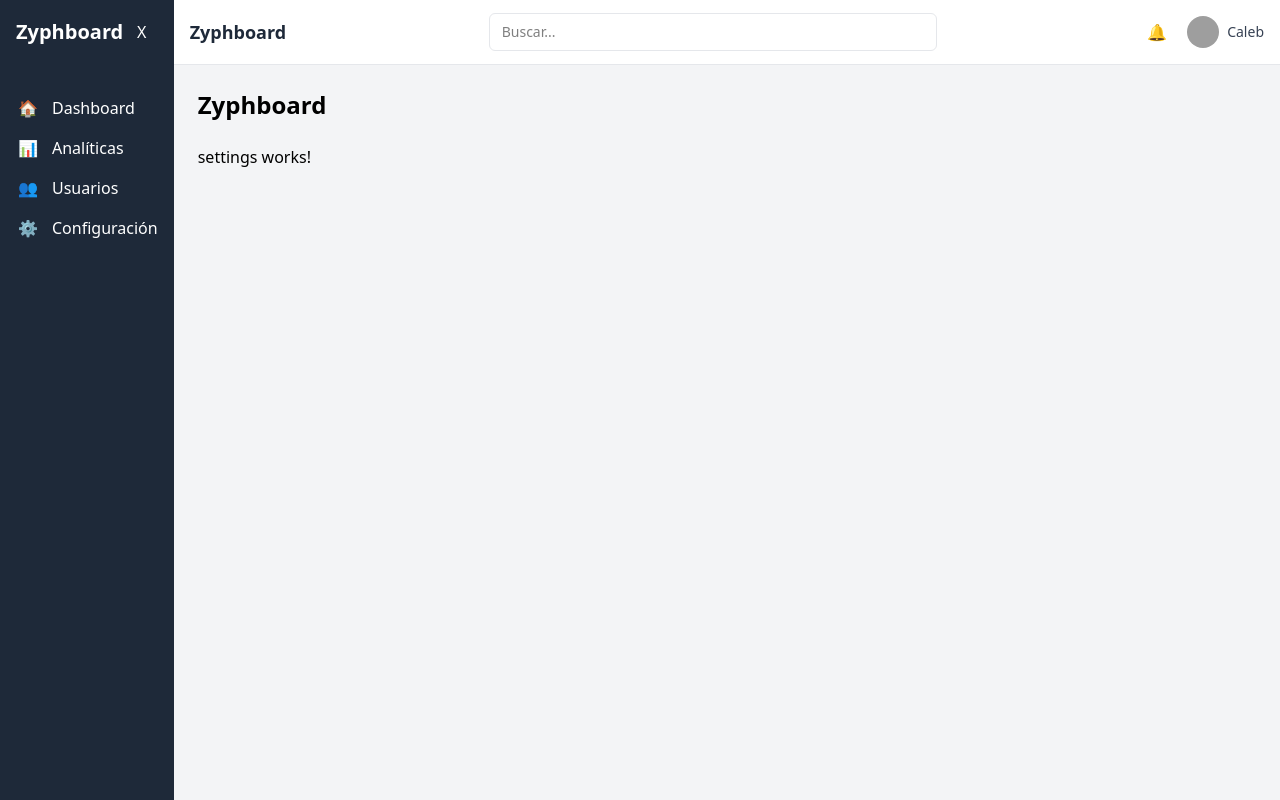
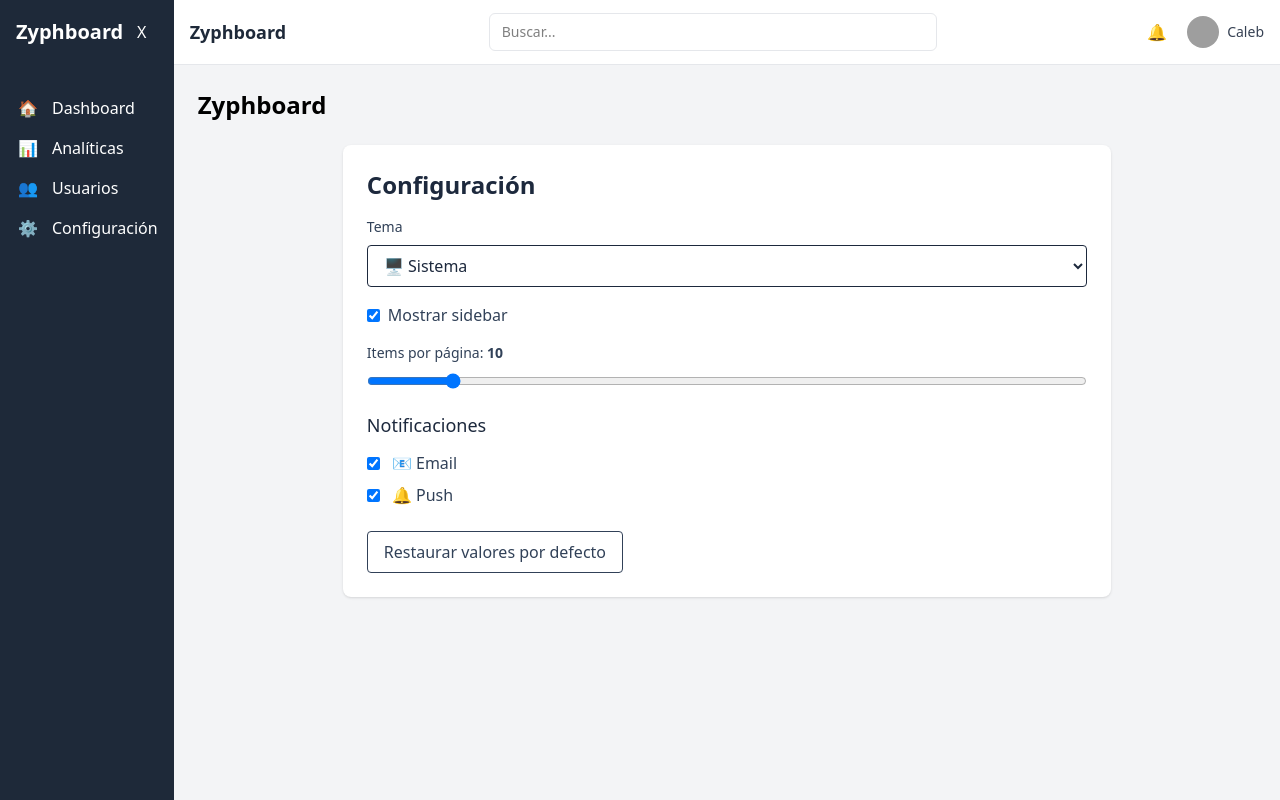
Before and after one commit to Calebabisai/Zyphboard, an Angular app: page /settings in a window 1280 px wide. Built offline with nearby package versions, Linux system fonts and the light colour scheme; grey boxes are pictures that could not be loaded.

Commit message:
Feat: Se ha implementado settingsComponent. Se ha creado settingsService y un Model para funcionalidades de dark/light, notificaciones, y reiniciar valores

```diff
--- /dev/null
+++ b/src/app/core/services/settings.service.ts
@@ -0,0 +1,65 @@
+import { Injectable, Signal, WritableSignal, computed } from '@angular/core';
+import { DEFAULT_SETTINGS, SettingsModel, Theme } from '../../models/settings.model';
+import { persistentSignal } from '../../shared/utils/persistent-signal';
+
+@Injectable({
+  providedIn: 'root',
+})
+export class SettingsService {
+  // Signal privada que almacena la configuración
+  private readonly _settings: WritableSignal<SettingsModel>;
+
+  readonly settings: Signal<SettingsModel>;
+  // Signals derivadas para acceder a propiedades específicas
+  readonly theme = computed(() => this._settings().theme);
+  readonly showSidebar = computed(() => this._settings().showSidebar);
+  readonly itemsPerPage = computed(() => this._settings().itemsPerPage);
+  readonly notifications = computed(() => this._settings().notifications);
+
+  constructor() {
+    this._settings = persistentSignal<SettingsModel>(
+      'zyphboard:settings',
+      DEFAULT_SETTINGS
+    );
+
+    this.settings = this._settings.asReadonly();
+  }
+  // Método para actualizar múltiples propiedades de configuración
+  update(partial: Partial<SettingsModel>) : void {
+    this._settings.update(current => ({
+      ...current,
+      ...partial,
+      notifications: {
+        ...current.notifications,
+        ...(partial.notifications ?? {}),
+      },
+    }))
+  }
+  // Método para establecer el tema
+  setTheme(theme: Theme){
+    this._settings.update(settings => ({...settings, theme }));
+  }
+  // Método para alternar la visibilidad de la barra lateral
+  toggleSidebar(): void {
+    this._settings.update(settingToggle => ({ ...settingToggle, showSidebar: !settingToggle.showSidebar }));
+  }
+  // Método para establecer el número de ítems por página
+  setItemsPerPage(count: number) {
+    const itemsPerPage = Math.max(1, Math.floor(count));
+    this._settings.update(settings => ({...settings, itemsPerPage }));
+  }
+  // Método para actualizar las notificaciones
+  updateNotifications(partial: Partial<SettingsModel['notifications']>): void {
+    this._settings.update(current => ({
+      ...current,
+      notifications: {
+        ...current.notifications,
+        ...partial,
+      },
+    }));
+  }
+  // Método para resetear la configuración a los valores por defecto
+  resetDefaults() {
+    this._settings.set(DEFAULT_SETTINGS);
+  }
+}
--- a/src/app/features/settings/settings.html
+++ b/src/app/features/settings/settings.html
@@ -1 +1,78 @@
-<p>settings works!</p>
+<div class="max-w-3xl mx-auto p-6 bg-white dark:bg-slate-800 rounded-lg shadow">
+  <h2 class="text-2xl font-semibold mb-4 text-slate-800 dark:text-slate-100">Configuración</h2>
+
+  <!-- Theme Selection -->
+  <div class="mb-4">
+    <label for="theme" class="block text-sm font-medium mb-2 text-slate-700 dark:text-slate-200">Tema</label>
+    <select
+      id="theme"
+      class="w-full rounded border px-3 py-2 bg-white dark:bg-slate-700 text-slate-800 dark:text-slate-100"
+      [value]="settingsService.theme()"
+      (change)="onThemeChange($event)">
+      <option value="system">🖥️ Sistema</option>
+      <option value="light">☀️ Claro</option>
+      <option value="dark">🌙 Oscuro</option>
+    </select>
+  </div>
+
+  <!-- Sidebar Toggle -->
+  <div class="mb-4 flex items-center">
+    <label class="inline-flex items-center space-x-2 text-slate-700 dark:text-slate-200 cursor-pointer">
+      <input
+        type="checkbox"
+        class="rounded border-slate-300 text-indigo-600 focus:ring-indigo-500"
+        [checked]="settingsService.showSidebar()"
+        (change)="toggleSidebar()" />
+      <span>Mostrar sidebar</span>
+    </label>
+  </div>
+
+  <!-- Items Per Page -->
+  <div class="mb-4">
+    <label for="itemsPerPage" class="block text-sm font-medium mb-2 text-slate-700 dark:text-slate-200">
+      Items por página: <span class="font-semibold">{{ settingsService.itemsPerPage() }}</span>
+    </label>
+    <input
+      id="itemsPerPage"
+      type="range"
+      min="5"
+      max="50"
+      step="5"
+      [value]="settingsService.itemsPerPage()"
+      (input)="onItemsPerPageChange($event)"
+      class="w-full"
+    />
+  </div>
+
+  <!-- Notifications -->
+  <div class="mb-6">
+    <h3 class="text-lg font-medium mb-3 text-slate-800 dark:text-slate-100">Notificaciones</h3>
+
+    <label class="flex items-center space-x-3 mb-2 cursor-pointer">
+      <input
+        type="checkbox"
+        class="rounded border-slate-300 text-indigo-600 focus:ring-indigo-500"
+        [checked]="settingsService.notifications().email"
+        (change)="onEmailChange($event)" />
+      <span class="text-slate-700 dark:text-slate-200">📧 Email</span>
+    </label>
+
+    <label class="flex items-center space-x-3 cursor-pointer">
+      <input
+        type="checkbox"
+        class="rounded border-slate-300 text-indigo-600 focus:ring-indigo-500"
+        [checked]="settingsService.notifications().push"
+        (change)="onPushChange($event)" />
+      <span class="text-slate-700 dark:text-slate-200">🔔 Push</span>
+    </label>
+  </div>
+
+  <!-- Actions -->
+  <div class="flex gap-3">
+
+    <button
+      class="px-4 py-2 border rounded text-slate-700 dark:text-slate-200"
+      (click)="reset()">
+      Restaurar valores por defecto
+    </button>
+  </div>
--- a/src/app/features/settings/settings.ts
+++ b/src/app/features/settings/settings.ts
@@ -1,4 +1,7 @@
-import { Component } from '@angular/core';
+import { Component, computed } from '@angular/core';
+import { SettingsService } from '../../core/services/settings.service';
+import { FormsModule } from '@angular/forms';
+import { Theme } from '../../models/settings.model';
 
 @Component({
   selector: 'app-settings',
@@ -8,5 +11,46 @@ import { Component } from '@angular/core';
   styleUrls: ['./settings.css'],
 })
 export class Settings {
+  //Constructor que inyecta el servicio de configuración
+  constructor(public settingsService: SettingsService) {}
 
-}
+  //Computed para mostrar la configuración en formato JSON
+  settingsJson = computed(() =>
+    JSON.stringify(this.settingsService.settings(), null, 2));
+
+  //Manejador de cambio de tema
+  onThemeChange(event: Event) {
+    const theme = (event.target as HTMLSelectElement).value as Theme;
+    this.settingsService.setTheme(theme);
+  }
+  // Manejador para alternar la barra lateral
+  toggleSidebar(): void {
+    this.settingsService.toggleSidebar();
+  }
+  // Manejador para el cambio en el número de ítems por página
+  onItemsPerPageChange(event: Event): void {
+    const value = Number((event.target as HTMLInputElement).value);
+    this.settingsService.setItemsPerPage(value);
+  }
+  //Manejador para el cambio en las notificaciones por correo electronico
+  onEmailChange(event: Event): void {
+    const checked = (event.target as HTMLInputElement).checked;
+    this.settingsService.updateNotifications({ email: checked });
+  }
+  //Manejador para el cambio en las notificaciones push
+  onPushChange(event: Event): void {
+    const checked = (event.target as HTMLInputElement).checked;
+    this.settingsService.updateNotifications({ push: checked });
+  }
+  //Manejador para el cambio en las notificaciones de sonido
+  onSoundChange(event: Event): void {
+    const checked = (event.target as HTMLInputElement).checked;
+    this.settingsService.updateNotifications({ sound: checked });
+  }
+  //Manejador para resetear la configuración a los valores por defecto
+  reset(): void {
+    if (confirm('Are you sure you want to reset settings to default?')) {
+      this.settingsService.resetDefaults();
+    }
+  }
+};
--- /dev/null
+++ b/src/app/models/settings.model.ts
@@ -0,0 +1,24 @@
+export type Theme = 'light' | 'dark' | 'system';
+
+export interface SettingsModel {
+    theme: Theme;
+    showSidebar: boolean;
+    itemsPerPage: number;
+    notifications: {
+    email: boolean;
+    push: boolean;
+    sound: boolean;
+  };
+
+}
+
+export const DEFAULT_SETTINGS: SettingsModel = {
+    theme: 'system',
+    showSidebar: true,
+    itemsPerPage: 10,
+    notifications: {
+        email: true,
+        push: true,
+        sound: false,
+    },
+}
```
